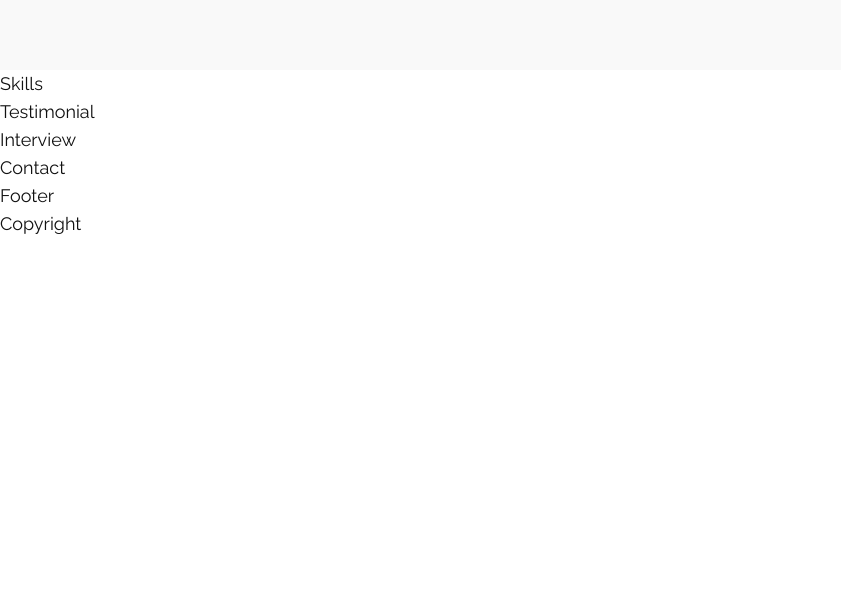
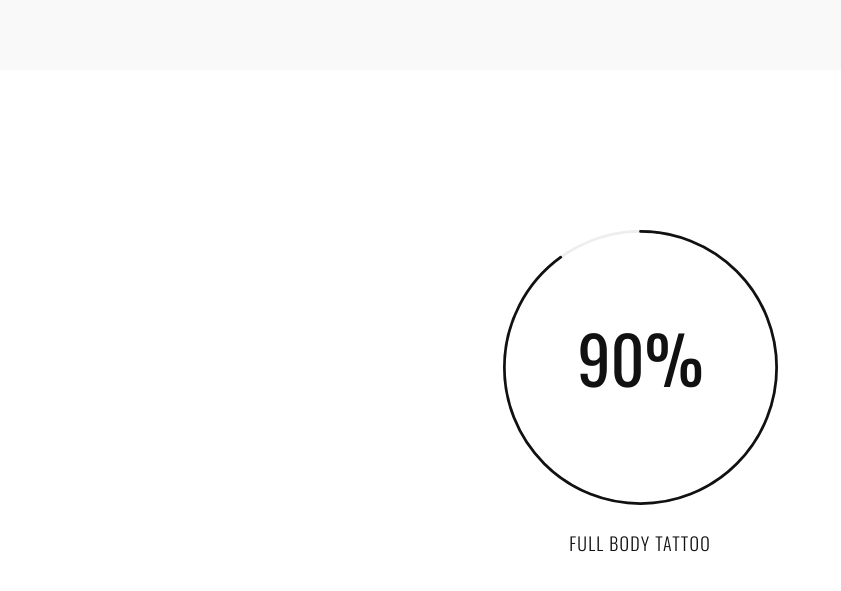
Before and after one commit to MaksBernatowicz/tattoo-studio-landing, a React (Create React App) app: page / in a window 1280 px wide. Shown: the part 2053-2644 px from the top of the page, without its empty margins (0-841 px from the left). Built offline with nearby package versions, Linux system fonts and the light colour scheme; the HTML template or start-up script is replaced by a standard one; a web font is replaced by a local one.

Commit message:
Finished Skills.js with styles and fixed Header.js background

```diff
--- a/src/components/Header.js
+++ b/src/components/Header.js
@@ -25,7 +25,7 @@ const Header = () => {
     <header
       className={`${
         isActive ? "h-[100px] lg:h-[110px] shadow-lg" : "h-[120px] lg:h-[150px]"
-      } fixed left-0 right-0 z-10 max-w-[1920px] w-full mx-auto transition-all duration-300`}
+      } bg-white fixed left-0 right-0 z-10 max-w-[1920px] w-full mx-auto transition-all duration-300`}
     >
       <div className="flex justify-between items-center h-full pl-[50px] pr-[60px]">
         {/* logo */}
--- a/src/components/Skills.js
+++ b/src/components/Skills.js
@@ -1,7 +1,135 @@
-import React from 'react';
+import React, { useState, useEffect } from "react";
+// useInView hoow
+import { useInView } from "react-intersection-observer";
+// react circular
+import { CircularProgressbar } from "react-circular-progressbar";
+// react circular styles
+import "react-circular-progressbar/dist/styles.css";
+// import motion
+import { motion } from "framer-motion";
+// import fadeIn
+import { fadeIn } from "../variants";
 
 const Skills = () => {
-  return <div>Skills</div>;
+  // deconstructure useInView hook
+  const { ref, inView } = useInView({
+    threshold: 0.2,
+  });
+
+  // full body tattoo state
+  const [fullBody, setFullBody] = useState(0);
+  // safe piercing state
+  const [piercing, setPiercing] = useState(0);
+  // full color tattoo state
+  const [fullColor, setFullColor] = useState(0);
+  // temporary tatto state
+  const [temporary, setTemporary] = useState(0);
+
+  useEffect(() => {
+    if (inView) {
+      setTimeout(() => {
+        if (fullBody < 90) {
+          setFullBody(fullBody + 1);
+        } // this timeout adds smooth passby from 0% to final value in %
+        if (piercing < 80) {
+          setPiercing(piercing + 1);
+        }
+        if (fullColor < 75) {
+          setFullColor(fullColor + 1);
+        }
+        if (temporary < 95) {
+          setTemporary(temporary + 1);
+        }
+      }, 50);
+    } else {
+      setFullBody(0);
+      setPiercing(0);
+      setFullColor(0);
+      setTemporary(0);
+    }
+  }, [inView, fullBody, piercing, fullColor, temporary]);
+
+  // circular progressbar styles
+  const styles = {
+    path: {
+      stroke: "#111111",
+    },
+    trail: {
+      stroke: "#eeeeee",
+    },
+    text: {
+      fill: "#111111",
+      fontSize: "24px",
+    },
+  };
+
+  return (
+    <motion.section
+      ref={ref}
+      className="section font-primary"
+      variants={fadeIn("up")}
+      initial="hidden"
+      whileInView={"show"}
+      viewport={{ once: false, amount: 0.1 }}
+    >
+      <div className="container mx-auto">
+        <div className="flex flex-col xl:flex-row justify-between items-center gap-y-12">
+          {/* FULL BODY TATTOO circular item */}
+          <div className="w-[150px] lg:w-[275px] flex flex-col items-center gap-y-6">
+            <CircularProgressbar
+              strokeWidth={1}
+              value={fullBody}
+              styles={styles}
+              text={`${fullBody}%`}
+            />
+            {/* text */}
+            <div className="uppercase font-light tracking-[1.2px] text-center">
+              Full Body Tattoo
+            </div>
+          </div>
+          {/* SAFE PIERCING - circular item */}
+          <div className="w-[150px] lg:w-[275px] flex flex-col items-center gap-y-6">
+            <CircularProgressbar
+              strokeWidth={1}
+              value={piercing}
+              styles={styles}
+              text={`${piercing}%`}
+            />
+            {/* text */}
+            <div className="uppercase font-light tracking-[1.2px] text-center">
+              Safe Piercing
+            </div>
+          </div>
+          {/* FULL COLOR - circular item */}
+          <div className="w-[150px] lg:w-[275px] flex flex-col items-center gap-y-6">
+            <CircularProgressbar
+              strokeWidth={1}
+              value={fullColor}
+              styles={styles}
+              text={`${fullColor}%`}
+            />
+            {/* text */}
+            <div className="uppercase font-light tracking-[1.2px] text-center">
+              Full Color Tattoo
+            </div>
+          </div>
+          {/* TEMPORARY TATTOO - circular item */}
+          <div className="w-[150px] lg:w-[275px] flex flex-col items-center gap-y-6">
+            <CircularProgressbar
+              strokeWidth={1}
+              value={temporary}
+              styles={styles}
+              text={`${temporary}%`}
+            />
+            {/* text */}
+            <div className="uppercase font-light tracking-[1.2px] text-center">
+              Temporary Tattoo
+            </div>
+          </div>
+        </div>
+      </div>
+    </motion.section>
+  );
 };
 
 export default Skills;
```
